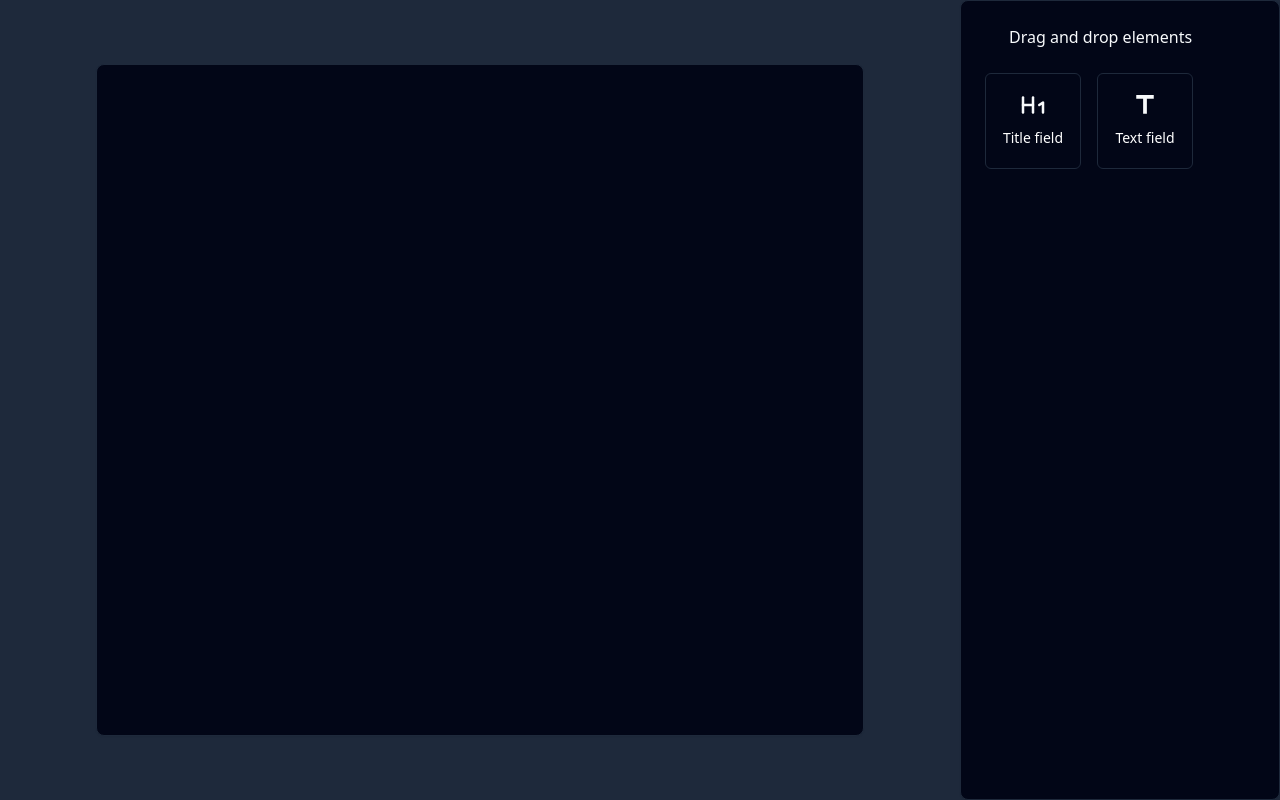
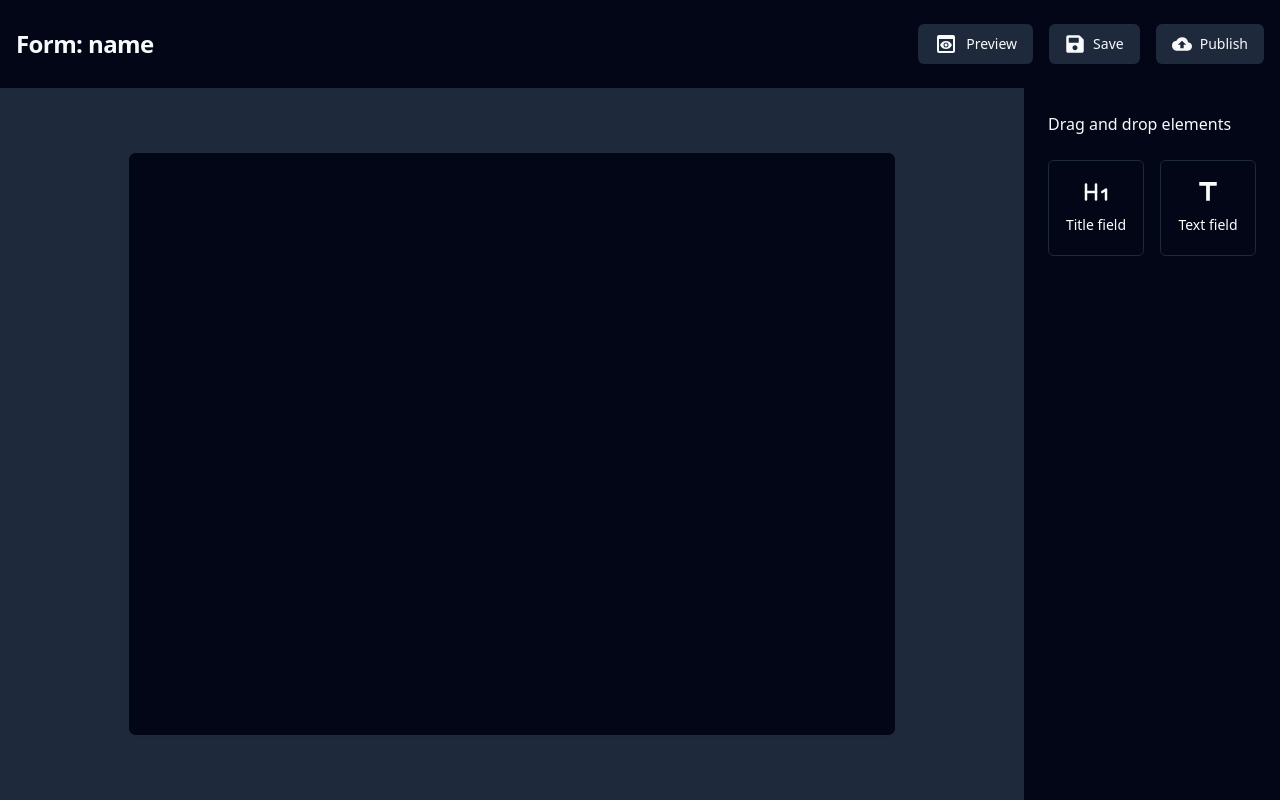
Before and after one commit to filipknias/form-creator-client, a React (Vite) app: page /create-form in a window 1280 px wide. Built offline with nearby package versions, Linux system fonts and the light colour scheme.

Commit message:
form creator toolbar

```diff
--- a/package.json
+++ b/package.json
@@ -13,6 +13,7 @@
     "@dnd-kit/core": "^6.1.0",
     "@dnd-kit/sortable": "^8.0.0",
     "@radix-ui/react-label": "^2.0.2",
+    "@radix-ui/react-slot": "^1.0.2",
     "@radix-ui/react-switch": "^1.0.3",
     "@reduxjs/toolkit": "^2.0.1",
     "class-variance-authority": "^0.7.0",
--- a/src/components/app/ElementComponentOverlay.tsx
+++ b/src/components/app/ElementComponentOverlay.tsx
@@ -68,7 +68,7 @@
     });
 
     return (
-        <div className="relative group cursor-pointer" onClick={() => setActiveElementId(id)}>
+        <div className="relative group cursor-pointer" onMouseUp={() => setActiveElementId(id)}>
             <div className="absolute top-0 h-1/2 w-full rounded-xl" ref={topDroppableHalf.setNodeRef}>
                 {topDroppableHalf.isOver && dndContext.active?.id !== id && (
                     <div className="h-2 bg-white rounded-t-xl"></div>
@@ -79,7 +79,7 @@
                     <div className="h-2 bg-white rounded-b-xl"></div>
                 )}
             </div>
-            <div className="absolute inset-0 bg-black bg-opacity-70 hidden group-hover:flex items-center gap-4 justify-end z-50">
+            <div className="absolute inset-0 bg-black bg-opacity-70 hidden group-hover:flex items-center gap-4 justify-end z-50" data-component-id={id}>
                 <button
                     className="bg-red-500 flex items-center justify-center w-16 h-full text-xl hover:bg-red-600 transition duration-200 rounded-r-md"
                     onMouseUp={() => deleteFormElement(id)}
--- a/src/components/app/ElementForm.tsx
+++ b/src/components/app/ElementForm.tsx
@@ -8,6 +8,7 @@
 import { useFormContext } from "react-hook-form";
 import { getKeyByValue } from "@/utilities/getKeyByValue";
 import { ElementAttributeValue } from "@/types/FormCreator";
+import { useEffect, useRef } from "react";
 
 interface Props {
     formElement: FormElement;
@@ -17,9 +18,22 @@
     const { setActiveElementId } = useFormCreator();
     const { attributes, id } = formElement;
     const { register } = useFormContext();
+    const sidebarRef = useRef<HTMLDivElement|null>(null);
+
+    useEffect(() => {
+        const clickOutsideFn = (e: MouseEvent) => {
+            const targetDataId = (e.target as HTMLElement).getAttribute("data-component-id");
+            if (sidebarRef.current && !sidebarRef.current.contains(e.target as Node) && !targetDataId) {
+                setActiveElementId(null);
+            }
+        };
+
+        document.addEventListener("mousedown", (e) => clickOutsideFn(e));
+        return () => document.removeEventListener("mousedown", clickOutsideFn);
+    }, [setActiveElementId]);
 
     return (
-        <div className="py-8">
+        <div className="py-8 h-full" ref={sidebarRef}>
             <div className="flex items-center justify-between border-b border-slate-700 pb-2 mb-6">
                 <CardDescription>Element properties</CardDescription>
                 <IoCloseOutline
--- a/src/components/app/FormCreatorArea.tsx
+++ b/src/components/app/FormCreatorArea.tsx
@@ -28,14 +28,11 @@
         <Card className="h-full p-4 overflow-y-auto overflow-x-hidden" ref={setNodeRef}>
             <div className="flex flex-col gap-4">
                 {formElements.map((formElement) => (
-                    <div key={formElement.id}>
-                        <p>{formElement.indexPosition}</p>
-                        <ElementDraggableWrapper formElement={formElement}>
-                            <ElementComponentOverlay id={formElement.id}>
-                                <ElementComponent type={formElement.type} />
-                            </ElementComponentOverlay>
-                        </ElementDraggableWrapper>
-                    </div>
+                    <ElementDraggableWrapper formElement={formElement} key={formElement.id}>
+                        <ElementComponentOverlay id={formElement.id}>
+                            <ElementComponent type={formElement.type} />
+                        </ElementComponentOverlay>
+                    </ElementDraggableWrapper>
                 ))}
                 {isOver && (
                     <div className="rounded-xl bg-slate-800 w-full h-36"></div>
--- /dev/null
+++ b/src/components/app/FormCreatorToolbar.tsx
@@ -0,0 +1,26 @@
+import { Card, CardTitle } from "@/components/ui/card";
+import { Button } from "@/components/ui/button";
+import { MdPreview, MdCloudUpload } from "react-icons/md";
+import { FaSave } from "react-icons/fa";
+
+export default function FormCreatorToolbar() {
+  return (
+    <Card className="flex items-center justify-between py-6 px-4 rounded-none border-none flex-wrap gap-6">
+        <CardTitle>Form: name</CardTitle>
+        <div className="flex gap-4 flex-wrap">
+            <Button variant="secondary">
+                <MdPreview className="text-2xl mr-2" />
+                Preview
+            </Button>
+            <Button variant="secondary">
+                <FaSave className="text-xl mr-2" />
+                Save
+            </Button>
+            <Button variant="secondary">
+                <MdCloudUpload className="text-xl mr-2" />
+                Publish
+            </Button>
+        </div>
+    </Card>
+  )
+}
--- a/src/components/app/FormElementsSidebar.tsx
+++ b/src/components/app/FormElementsSidebar.tsx
@@ -8,13 +8,13 @@
     const { activeFormElement } = useFormCreator();
 
     return (
-        <Card className="h-full">
-            <CardContent>
+        <Card className="h-full rounded-none border-none">
+            <CardContent className="h-full">
                 {activeFormElement ? (
                     <ElementForm formElement={activeFormElement} />
                 ) : (
                     <>
-                        <CardHeader>Drag and drop elements</CardHeader>
+                        <CardHeader className="px-0">Drag and drop elements</CardHeader>
                         <div className="flex flex-wrap gap-4">
                             {formElements.map((element) => (
                                 <FormElementTile key={element.type} formElement={element} />
--- /dev/null
+++ b/src/components/ui/button.tsx
@@ -0,0 +1,56 @@
+import * as React from "react"
+import { Slot } from "@radix-ui/react-slot"
+import { cva, type VariantProps } from "class-variance-authority"
+
+import { cn } from "@/lib/utils"
+
+const buttonVariants = cva(
+  "inline-flex items-center justify-center whitespace-nowrap rounded-md text-sm font-medium ring-offset-white transition-colors focus-visible:outline-none focus-visible:ring-2 focus-visible:ring-slate-950 focus-visible:ring-offset-2 disabled:pointer-events-none disabled:opacity-50 dark:ring-offset-slate-950 dark:focus-visible:ring-slate-300",
+  {
+    variants: {
+      variant: {
+        default: "bg-slate-900 text-slate-50 hover:bg-slate-900/90 dark:bg-slate-50 dark:text-slate-900 dark:hover:bg-slate-50/90",
+        destructive:
+          "bg-red-500 text-slate-50 hover:bg-red-500/90 dark:bg-red-900 dark:text-slate-50 dark:hover:bg-red-900/90",
+        outline:
+          "border border-slate-200 bg-white hover:bg-slate-100 hover:text-slate-900 dark:border-slate-800 dark:bg-slate-950 dark:hover:bg-slate-800 dark:hover:text-slate-50",
+        secondary:
+          "bg-slate-100 text-slate-900 hover:bg-slate-100/80 dark:bg-slate-800 dark:text-slate-50 dark:hover:bg-slate-800/80",
+        ghost: "hover:bg-slate-100 hover:text-slate-900 dark:hover:bg-slate-800 dark:hover:text-slate-50",
+        link: "text-slate-900 underline-offset-4 hover:underline dark:text-slate-50",
+      },
+      size: {
+        default: "h-10 px-4 py-2",
+        sm: "h-9 rounded-md px-3",
+        lg: "h-11 rounded-md px-8",
+        icon: "h-10 w-10",
+      },
+    },
+    defaultVariants: {
+      variant: "default",
+      size: "default",
+    },
+  }
+)
+
+export interface ButtonProps
+  extends React.ButtonHTMLAttributes<HTMLButtonElement>,
+    VariantProps<typeof buttonVariants> {
+  asChild?: boolean
+}
+
+const Button = React.forwardRef<HTMLButtonElement, ButtonProps>(
+  ({ className, variant, size, asChild = false, ...props }, ref) => {
+    const Comp = asChild ? Slot : "button"
+    return (
+      <Comp
+        className={cn(buttonVariants({ variant, size, className }))}
+        ref={ref}
+        {...props}
+      />
+    )
+  }
+)
+Button.displayName = "Button"
+
+export { Button, buttonVariants }
--- a/src/pages/CreateForm.tsx
+++ b/src/pages/CreateForm.tsx
@@ -1,5 +1,6 @@
 import FormCreatorArea from '@/components/app/FormCreatorArea';
 import FormElementsSidebar from '@/components/app/FormElementsSidebar';
+import FormCreatorToolbar from '@/components/app/FormCreatorToolbar';
 import FormProvider from '@/components/providers/FormProvider';
 import DndKitProvider from '@/components/providers/DndKitProvider';
 import { FormCreatorProvider } from '@/context/FormCreatorContext';
@@ -9,14 +10,17 @@
       <FormProvider>
         <FormCreatorProvider>
             <DndKitProvider>
-                <div className="flex bg-slate-800 h-full">
-                    <div className="w-3/4 py-16 px-8">
-                        <div className="h-full max-w-3xl mx-auto">
-                            <FormCreatorArea />
+                <div className="flex flex-col h-screen">
+                    <FormCreatorToolbar />
+                    <div className="flex bg-slate-800 h-full">
+                        <div className="flex-1 py-16 px-8">
+                            <div className="h-full max-w-3xl mx-auto">
+                                <FormCreatorArea />
+                            </div>
                         </div>
-                    </div>
-                    <div className="w-1/4">
-                        <FormElementsSidebar />
+                        <div className="max-w-md">
+                            <FormElementsSidebar />
+                        </div>
                     </div>
                 </div>
             </DndKitProvider>
```
Also changed, not shown: 1 other file (tests, documents, lock files or other folders).
